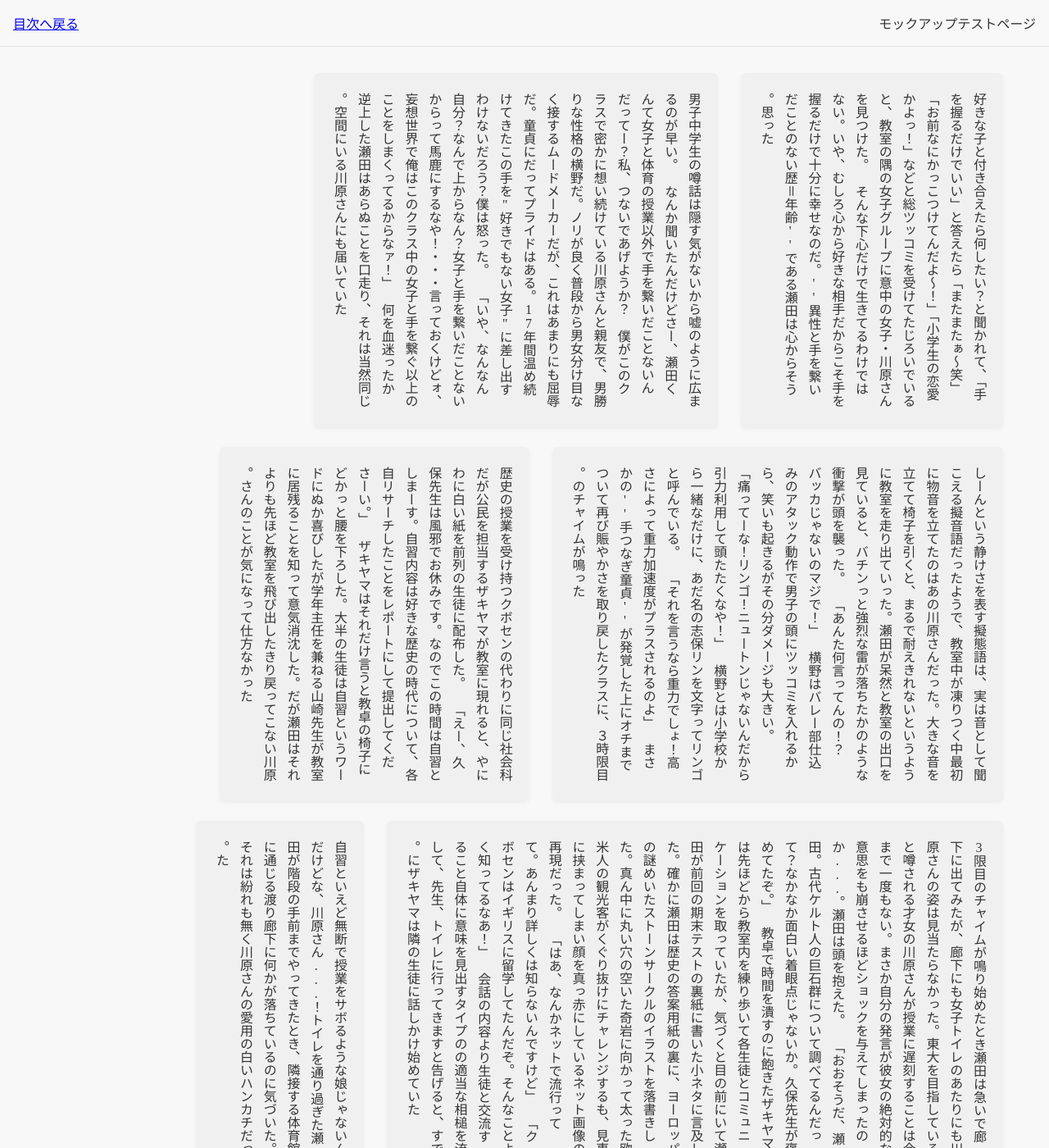
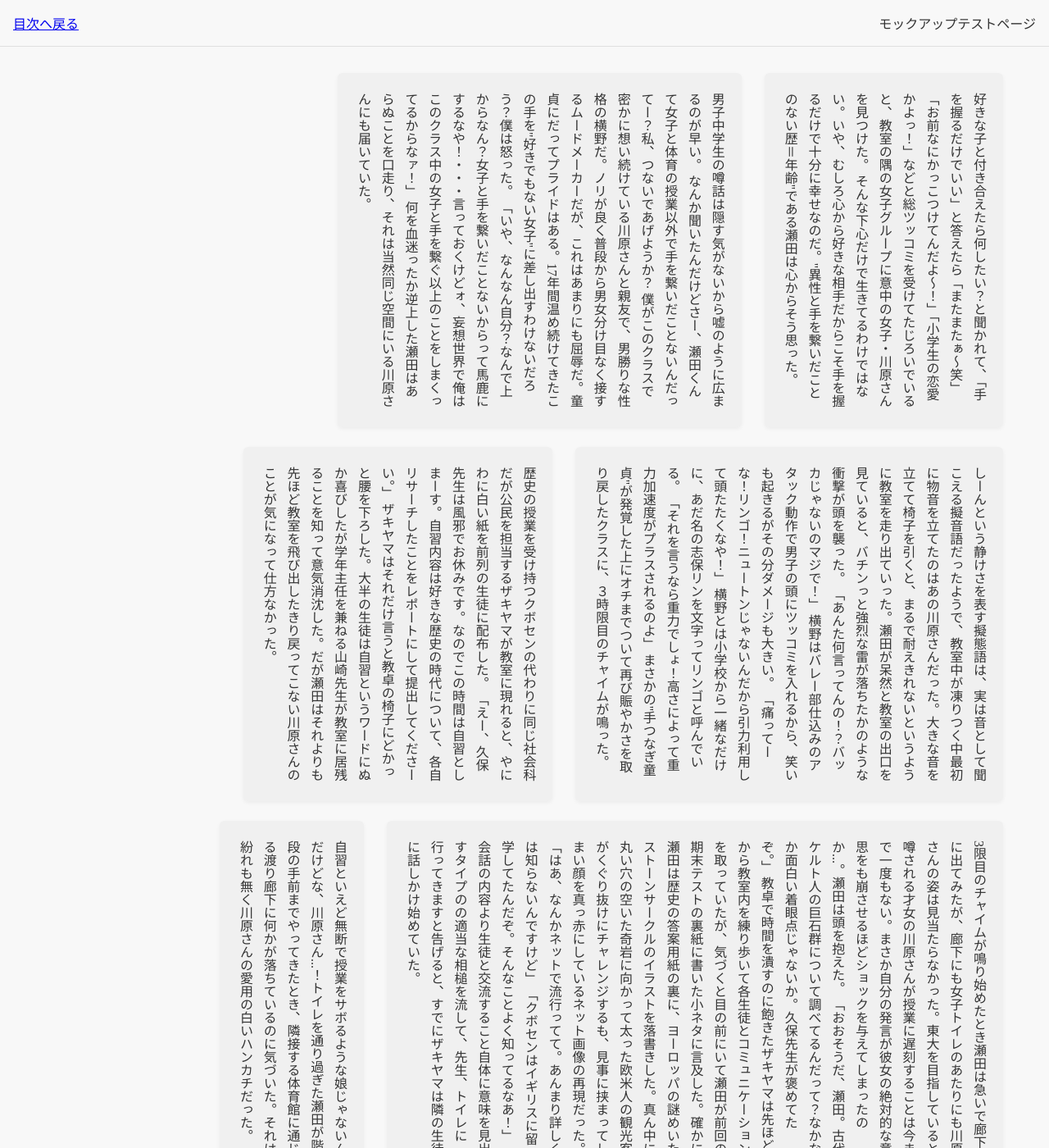
Before and after one commit to REMriaTV/HandtoHand, a Jekyll site: the page built from docs/manuscript/test-manuscript.md, in a window 1280 px wide and 1400 px high. Shown: the whole window at 82% size. Built offline with Jekyll 4.4.1, drawn with Linux system fonts in a browser that asks for light colours.

Commit message:
句読点の遡りを修正
たった一行 direction: ltr; を追加するだけで直ります。

📄 assets/css/story.css 修正版

以下のコードで上書きしてください。（.story-main p に direction: ltr; を追加し、ついでに念の為の禁則処理も残しています）

```diff
--- a/docs/assets/css/story.css
+++ b/docs/assets/css/story.css
@@ -25,7 +25,7 @@ html, body {
     overflow-x: hidden; /* 横スクロール完全禁止 */
     background-color: var(--bg-color);
     color: var(--text-color);
-    font-family: 'Yu Mincho', serif;
+    font-family: "Yu Mincho", "YuMincho", "Hiragino Mincho ProN", "HiraMinProN-W3", "Noto Serif JP", serif;
 }
 
 /* ヘッダー */
@@ -36,7 +36,6 @@ html, body {
     position: sticky;
     top: 0;
     z-index: 10;
-    /* ヘッダーは横書き・左書きのままにする */
     direction: ltr;
     display: flex;
     justify-content: space-between;
@@ -47,53 +46,53 @@ html, body {
    ========================================= */
 
 .story-main {
-    /* メインエリア全体の設定 */
     box-sizing: border-box;
     padding: 2rem 1rem;
     width: 100%;
     max-width: 1200px;
     margin: 0 auto;
 
-    /* 文字配置の方向：右から左へ（Flex不要） */
+    /* ブロックの並び順は「右から左」 */
     text-align: right;
 }
 
 /* 各段落（カード）の設定 */
 .story-main p {
-    /* 1. ブロックの挙動 */
-    display: inline-block; /* タイルのように並べる */
-    vertical-align: top;   /* 上揃え */
+    /* ★重要修正: ブロック内の文字の並び順を「左から右（日本語の正順）」に戻す */
+    direction: ltr;
 
-    /* 2. 縦書き設定 */
+    display: inline-block;
+    vertical-align: top;
+
+    /* 縦書き設定 */
     writing-mode: vertical-rl;
-    text-orientation: upright;
+    text-orientation: mixed;
 
-    /* 3. サイズと見た目 */
-    height: var(--card-height); /* 高さを固定し、横に伸ばす */
-    width: auto;                /* 幅（＝文章量）は自動 */
-    max-width: 100%;            /* 画面幅を超えたら、文章内で改行させる */
+    /* サイズと見た目 */
+    height: var(--card-height);
+    width: auto;
+    max-width: 100%;
 
     background: var(--card-bg);
     padding: 1.5rem 1rem;
-    margin: 0 0 1.5rem 1.5rem; /* 左と下に余白 */
+    margin: 0 0 1.5rem 1.5rem;
     border-radius: 6px;
     box-shadow: 0 2px 5px rgba(0,0,0,0.05);
 
-    /* 4. テキスト設定 */
+    /* テキスト設定 */
     line-height: 1.8;
-    text-align: left; /* 縦書き内では「上揃え」になる */
+    text-align: left;
 
-    /* ★修正: 禁則処理を最強にする設定一式 */
-    white-space: normal;       /* 通常の折り返し */
-    line-break: strict;        /* 【重要】句読点の禁則処理を厳格に行う */
-    word-break: normal;        /* 単語の途中での改行を防ぐ */
-    overflow-wrap: break-word; /* 長い単語は折り返す */
+    /* 禁則処理 */
+    white-space: normal;
+    line-break: strict;
+    word-break: normal;
+    overflow-wrap: normal;
 }
 
 /* スマホ用調整 */
 @media (max-width: 640px) {
     :root {
-        /* スマホではカードを少し高くして、幅（行数）を減らす */
         --card-height: 30rem;
     }
     .story-main {
```
